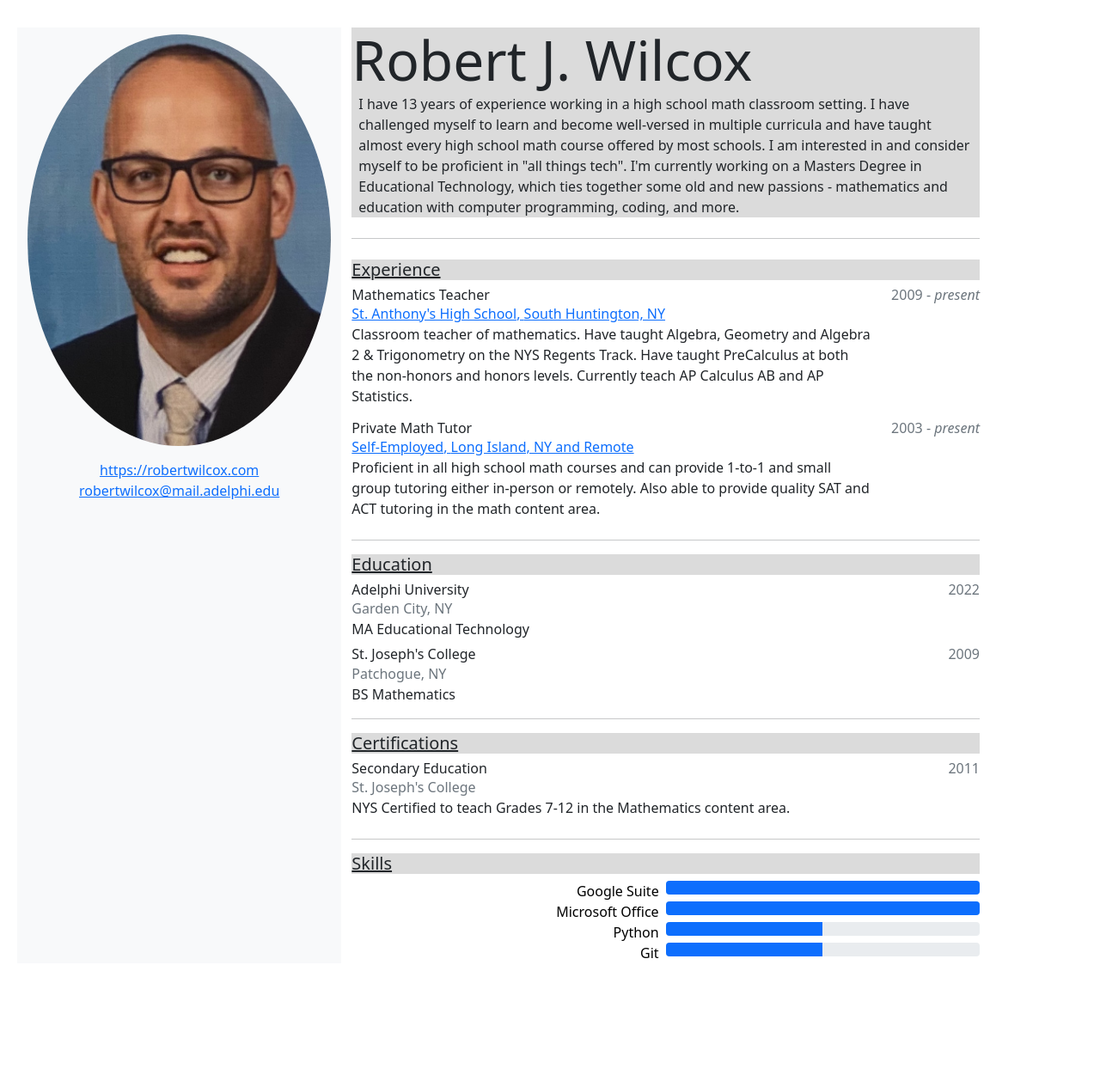
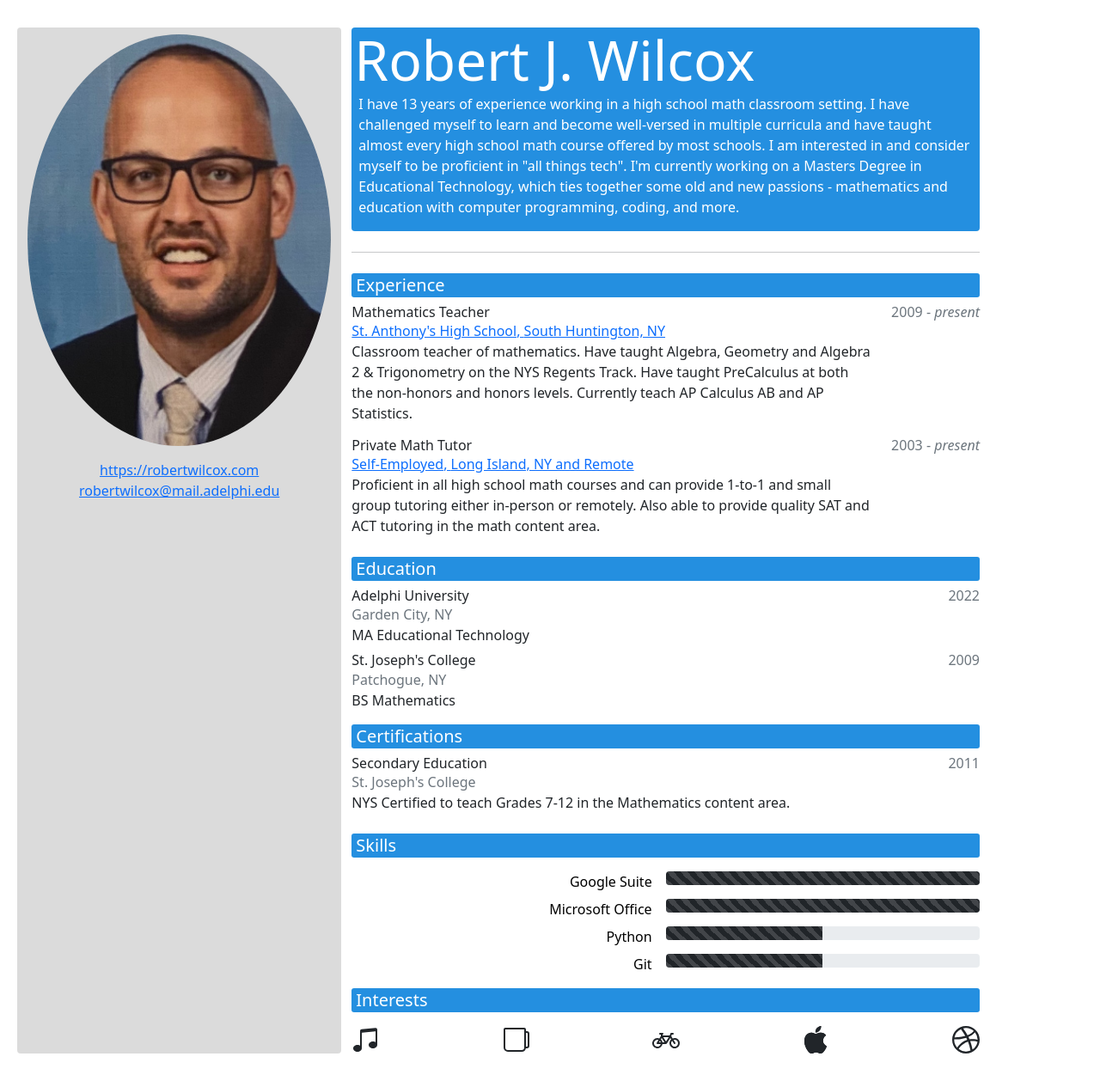
Before and after one commit to rwilcox23/resume, a React (Create React App) app: page / in a window 1280 px wide. Shown: the whole page at 86% size. Before the commit the page ends 1153 px from the top, so only its background shows below. Built offline with nearby package versions, Linux system fonts and the light colour scheme.

Commit message:
various updates

```diff
--- a/src/Cert.jsx
+++ b/src/Cert.jsx
@@ -6,11 +6,11 @@ function Cert(props) {
 
   return (
     <section className="mt-3">
-      <h5><u>Certifications</u></h5>
+      <h5>Certifications</h5>
 
         {certs}
 
-      <hr/>
+
     </section>
   );
 }
--- /dev/null
+++ b/src/Interests.jsx
@@ -0,0 +1,43 @@
+import React from 'react';
+
+function Interests() {
+
+
+
+  return (
+    <section className="mt-3">
+      <h5 className="mb-3">Interests</h5>
+        <div className="d-flex justify-content-between">
+
+          <svg xmlns="http://www.w3.org/2000/svg" width="32" height="32" fill="currentColor" class="bi bi-music-note-beamed" viewBox="0 0 16 16">
+            <path d="M6 13c0 1.105-1.12 2-2.5 2S1 14.105 1 13c0-1.104 1.12-2 2.5-2s2.5.896 2.5 2zm9-2c0 1.105-1.12 2-2.5 2s-2.5-.895-2.5-2 1.12-2 2.5-2 2.5.895 2.5 2z"/>
+            <path fill-rule="evenodd" d="M14 11V2h1v9h-1zM6 3v10H5V3h1z"/>
+            <path d="M5 2.905a1 1 0 0 1 .9-.995l8-.8a1 1 0 0 1 1.1.995V3L5 4V2.905z"/>
+          </svg>
+
+          <svg xmlns="http://www.w3.org/2000/svg" width="32" height="32" fill="currentColor" class="bi bi-cup" viewBox="0 0 16 16">
+            <path d="M1 2a1 1 0 0 1 1-1h11a1 1 0 0 1 1 1v1h.5A1.5 1.5 0 0 1 16 4.5v7a1.5 1.5 0 0 1-1.5 1.5h-.55a2.5 2.5 0 0 1-2.45 2h-8A2.5 2.5 0 0 1 1 12.5V2zm13 10h.5a.5.5 0 0 0 .5-.5v-7a.5.5 0 0 0-.5-.5H14v8zM13 2H2v10.5A1.5 1.5 0 0 0 3.5 14h8a1.5 1.5 0 0 0 1.5-1.5V2z"/>
+          </svg>
+
+          <svg xmlns="http://www.w3.org/2000/svg" width="32" height="32" fill="currentColor" class="bi bi-bicycle" viewBox="0 0 16 16">
+            <path d="M4 4.5a.5.5 0 0 1 .5-.5H6a.5.5 0 0 1 0 1v.5h4.14l.386-1.158A.5.5 0 0 1 11 4h1a.5.5 0 0 1 0 1h-.64l-.311.935.807 1.29a3 3 0 1 1-.848.53l-.508-.812-2.076 3.322A.5.5 0 0 1 8 10.5H5.959a3 3 0 1 1-1.815-3.274L5 5.856V5h-.5a.5.5 0 0 1-.5-.5zm1.5 2.443-.508.814c.5.444.85 1.054.967 1.743h1.139L5.5 6.943zM8 9.057 9.598 6.5H6.402L8 9.057zM4.937 9.5a1.997 1.997 0 0 0-.487-.877l-.548.877h1.035zM3.603 8.092A2 2 0 1 0 4.937 10.5H3a.5.5 0 0 1-.424-.765l1.027-1.643zm7.947.53a2 2 0 1 0 .848-.53l1.026 1.643a.5.5 0 1 1-.848.53L11.55 8.623z"/>
+          </svg>
+
+          <svg xmlns="http://www.w3.org/2000/svg" width="32" height="32" fill="currentColor" class="bi bi-apple" viewBox="0 0 16 16">
+            <path d="M11.182.008C11.148-.03 9.923.023 8.857 1.18c-1.066 1.156-.902 2.482-.878 2.516.024.034 1.52.087 2.475-1.258.955-1.345.762-2.391.728-2.43zm3.314 11.733c-.048-.096-2.325-1.234-2.113-3.422.212-2.189 1.675-2.789 1.698-2.854.023-.065-.597-.79-1.254-1.157a3.692 3.692 0 0 0-1.563-.434c-.108-.003-.483-.095-1.254.116-.508.139-1.653.589-1.968.607-.316.018-1.256-.522-2.267-.665-.647-.125-1.333.131-1.824.328-.49.196-1.422.754-2.074 2.237-.652 1.482-.311 3.83-.067 4.56.244.729.625 1.924 1.273 2.796.576.984 1.34 1.667 1.659 1.899.319.232 1.219.386 1.843.067.502-.308 1.408-.485 1.766-.472.357.013 1.061.154 1.782.539.571.197 1.111.115 1.652-.105.541-.221 1.324-1.059 2.238-2.758.347-.79.505-1.217.473-1.282z"/>
+            <path d="M11.182.008C11.148-.03 9.923.023 8.857 1.18c-1.066 1.156-.902 2.482-.878 2.516.024.034 1.52.087 2.475-1.258.955-1.345.762-2.391.728-2.43zm3.314 11.733c-.048-.096-2.325-1.234-2.113-3.422.212-2.189 1.675-2.789 1.698-2.854.023-.065-.597-.79-1.254-1.157a3.692 3.692 0 0 0-1.563-.434c-.108-.003-.483-.095-1.254.116-.508.139-1.653.589-1.968.607-.316.018-1.256-.522-2.267-.665-.647-.125-1.333.131-1.824.328-.49.196-1.422.754-2.074 2.237-.652 1.482-.311 3.83-.067 4.56.244.729.625 1.924 1.273 2.796.576.984 1.34 1.667 1.659 1.899.319.232 1.219.386 1.843.067.502-.308 1.408-.485 1.766-.472.357.013 1.061.154 1.782.539.571.197 1.111.115 1.652-.105.541-.221 1.324-1.059 2.238-2.758.347-.79.505-1.217.473-1.282z"/>
+          </svg>
+
+          <svg xmlns="http://www.w3.org/2000/svg" width="32" height="32" fill="currentColor" class="bi bi-dribbble" viewBox="0 0 16 16">
+            <path fill-rule="evenodd" d="M8 0C3.584 0 0 3.584 0 8s3.584 8 8 8c4.408 0 8-3.584 8-8s-3.592-8-8-8zm5.284 3.688a6.802 6.802 0 0 1 1.545 4.251c-.226-.043-2.482-.503-4.755-.217-.052-.112-.096-.234-.148-.355-.139-.33-.295-.668-.451-.99 2.516-1.023 3.662-2.498 3.81-2.69zM8 1.18c1.735 0 3.323.65 4.53 1.718-.122.174-1.155 1.553-3.584 2.464-1.12-2.056-2.36-3.74-2.551-4A6.95 6.95 0 0 1 8 1.18zm-2.907.642A43.123 43.123 0 0 1 7.627 5.77c-3.193.85-6.013.833-6.317.833a6.865 6.865 0 0 1 3.783-4.78zM1.163 8.01V7.8c.295.01 3.61.053 7.02-.971.199.381.381.772.555 1.162l-.27.078c-3.522 1.137-5.396 4.243-5.553 4.504a6.817 6.817 0 0 1-1.752-4.564zM8 14.837a6.785 6.785 0 0 1-4.19-1.44c.12-.252 1.509-2.924 5.361-4.269.018-.009.026-.009.044-.017a28.246 28.246 0 0 1 1.457 5.18A6.722 6.722 0 0 1 8 14.837zm3.81-1.171c-.07-.417-.435-2.412-1.328-4.868 2.143-.338 4.017.217 4.251.295a6.774 6.774 0 0 1-2.924 4.573z"/>
+          </svg>
+
+
+
+      </div>
+    </section>
+
+  );
+}
+
+export default Interests;
--- a/src/PrettyRez.jsx
+++ b/src/PrettyRez.jsx
@@ -17,6 +17,7 @@ import Experience from "./Work.jsx";
 import Education from "./Schools.jsx";
 import Skills from "./Skills.jsx";
 import Cert from "./Cert.jsx";
+import Interests from "./Interests.jsx";
 import {Bio, Contact, ProfileImg} from "./Profile.jsx";
 
 function Rez() {
@@ -24,7 +25,7 @@ function Rez() {
     <div className="Rez container m-3 p-3">
       <div className="row">
 
-        <div className="MainSideCol col-md-4 flex-column bg-light">
+        <div className="MainSideCol rounded col-md-4 ">
           <ProfileImg />
           <Contact />
 
@@ -36,6 +37,7 @@ function Rez() {
         <Education />
         <Cert />
         <Skills />
+        <Interests />
       </div>
 
 
@@ -53,8 +55,8 @@ function Rez() {
 // note that there is custom css for .PortfolioHeader h5 in index.css
 function Header(props) {
   return (
-    <header className="PortfolioHeader mb-4 ">
-      <h5 className="mb-0">Robert J. Wilcox</h5>
+    <header className="PortfolioHeader mb-4">
+      <h5 className="header mb-0 rounded-top">Robert J. Wilcox</h5>
       <Bio />
       <hr/>
 
--- a/src/Profile.jsx
+++ b/src/Profile.jsx
@@ -3,12 +3,14 @@ import profileImg from "./res/robertwilcox.jpeg";
 
 function Contact(props) {
   return (
-    <section className="mb-2 semiTrans text-center p-3 rounded">
-      <div>
+    <section className="mb-2 semiTrans p-3 rounded">
+      <div className="d-flex justify-content-center text-center">
         <a href="https://robertwilcox.com" className ="contactLink"
           title="go to Rob's site">https://robertwilcox.com</a>
       </div>
-      <div><a href="mailto:robertwilcox@mail.adelphi.edu" className ="contactLink">robertwilcox@mail.adelphi.edu</a></div>
+      <div className="d-flex justify-content-center text-center">
+        <a href="mailto:robertwilcox@mail.adelphi.edu" className ="contactLink">robertwilcox@mail.adelphi.edu</a>
+      </div>
     </section>
   )
 }
@@ -20,6 +22,7 @@ function ProfileImg(props) {
 
     <img className=" rounded-circle img-fluid mt-2 d-md-block d-none" src={profileImg}
         alt="headshot of Rob" />
+
   )
 
 }
@@ -27,8 +30,8 @@ function ProfileImg(props) {
 
 function Bio(props) {
   return (
-    <section className="Bio">
-      <p className="text-justify mb-4 px-2">
+    <section className="Bio rounded-bottom">
+      <p className="text-justify mb-4 px-2 pb-3">
         I have 13 years of experience working in a high school math classroom setting.
         I have challenged myself to learn and become well-versed in multiple curricula and have taught almost every high school math course offered by most schools.
         I am interested in and consider myself to be proficient in "all things tech".
--- a/src/Schools.jsx
+++ b/src/Schools.jsx
@@ -7,9 +7,9 @@ function Education(props) {
 
   return (
     <section className="mt-3">
-      <h5><u>Education</u></h5>
+      <h5>Education</h5>
       {schools}
-      <hr/>
+
     </section>
 
   );
@@ -26,6 +26,7 @@ function School(s, i) {
       <div className="text-muted">{s.location}</div>
       <div className="row mb-2">
         <div className="col-12 col-md-10">{s.degree}</div>
+
       </div>
     </div>
   )
--- a/src/Skills.jsx
+++ b/src/Skills.jsx
@@ -6,7 +6,7 @@ function Skills(props) {
   let skills = skillData.map(Skill);
   return (
     <section className="mt-3">
-      <h5><u>Skills</u></h5>
+      <h5 className="mb-3">Skills</h5>
       {skills}
     </section>
   );
@@ -16,10 +16,10 @@ function Skill(s, i) {
   const maxSkill = 5;
   let pct = s.score / maxSkill * 100 + "%";
   return (
-    <div key={i} className="Skill d-flex justify-content-end">
-      <div className="font-weight-bold text-black pe-2">{s.skill}</div>
+    <div key={i} className="Skill mt-2 d-flex justify-content-end">
+      <div className="font-weight-bold text-black pe-3 ">{s.skill}</div>
       <div className="progress w-50">
-        <div className="progress-bar"
+        <div className="progress-bar progress-bar-striped bg-dark"
           style={{ width: pct }}
           role="progressbar"
           aria-valuenow={s.score}
--- a/src/Work.jsx
+++ b/src/Work.jsx
@@ -6,11 +6,11 @@ function Work(props) {
 
   return (
     <section className="mt-3">
-      <h5><u>Experience</u></h5>
+      <h5>Experience</h5>
 
         {jobs}
 
-      <hr/>
+
     </section>
   );
 }
--- a/src/index.css
+++ b/src/index.css
@@ -2,22 +2,32 @@
 
 .PortfolioHeader h5 {
   font-size: 64px;
-  background-color: #dbdbdb;
+  background-color: #248fe0;
+  border-top-left-radius: 3px;
+  border-top-right-radius: 3px;
+  text-indent: 3px;
+  color: white;
 
 }
 
 .Bio{
-  background-color: #dbdbdb;
+  background-color: #248fe0;
+  color: white;
 
 }
 
-h5 {
-  background-color: #dbdbdb;
+h5:not(h5.header) {
+  background-color: #248fe0;
+  border-radius: 3px;
+  text-indent: 3px;
+  padding-top: 2px;
+  padding-bottom: 2px;
+  padding-left: 2px;
+  color: white;
+
 
 }
 
-.contactLink{
-
-  font-size: 1em;
-
+.MainSideCol{
+  background-color: #dbdbdb;
 }
```
